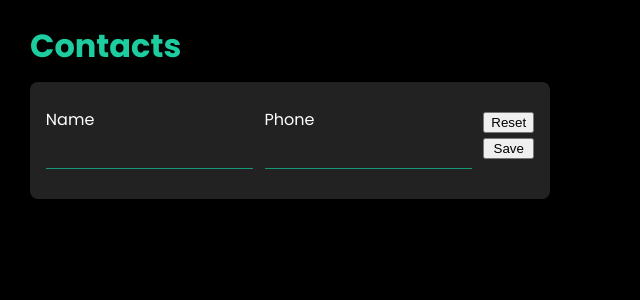
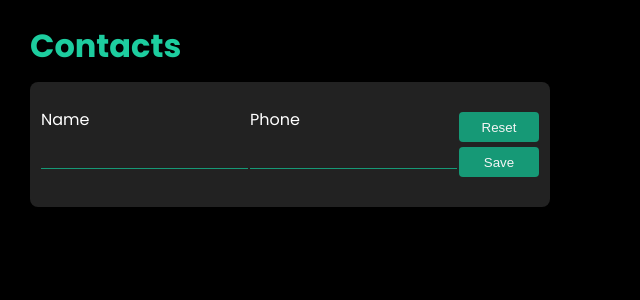
Before and after one commit to murselsen/goit-react-hw-06, a React (Vite) app: page / in a window 1280 px wide. Shown: the top 300 px of the page, without its empty margins (0-640 px from the left). Built offline with nearby package versions, Linux system fonts and the light colour scheme.

Commit message:
Add button styles to FormGroup component

```diff
--- a/src/components/Form.module.css
+++ b/src/components/Form.module.css
@@ -23,3 +23,13 @@
   border-bottom: 1px solid var(--green);
   color: var(--green);
 }
+.FormGroup .Button {
+  padding: 5px 20px;
+  width: 80px;
+  height: 30px;
+  border-radius: 4px;
+  background-color: var(--green);
+  color: whitesmoke;
+  outline: none;
+  border: 0;
+}
```
